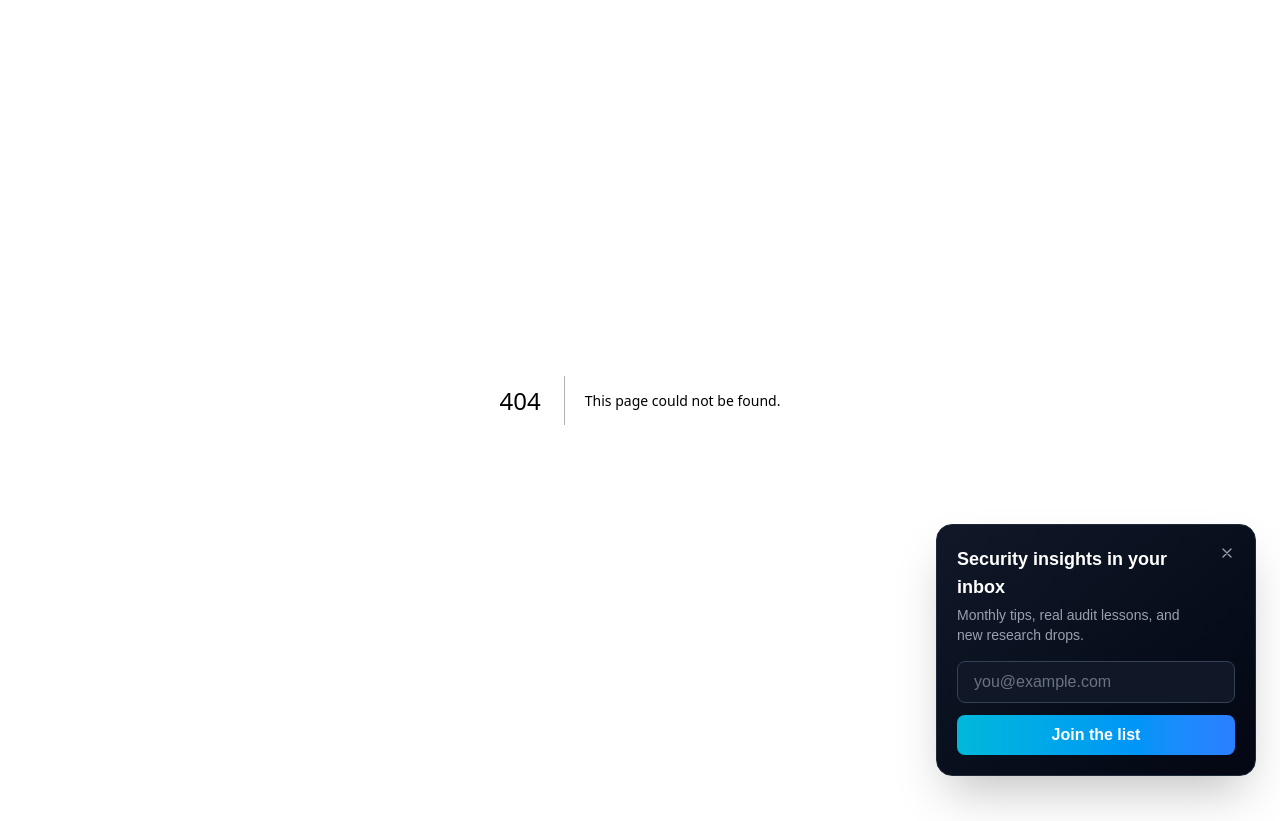
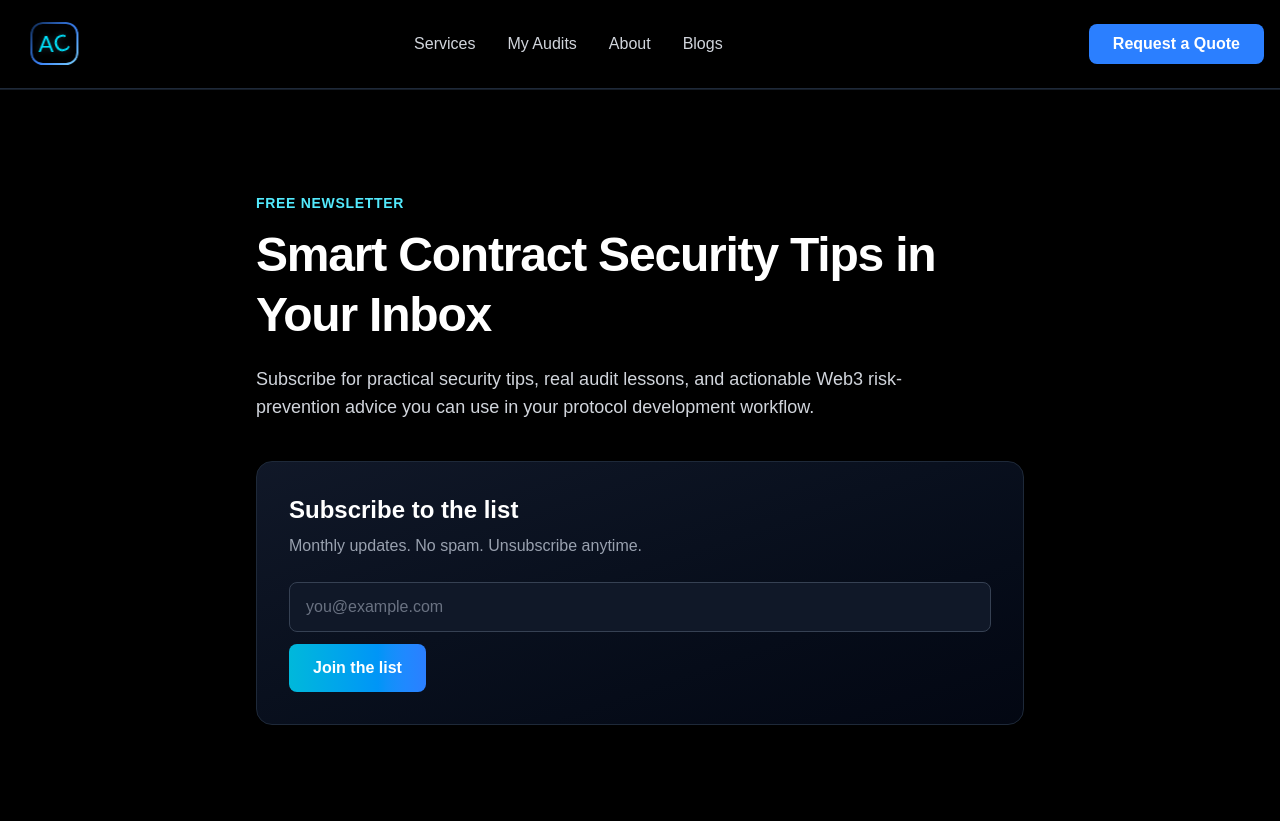
Before and after one commit to d4rk-source/personal_website, a Next.js app: page /security-tips-newsletter in a window 1280 px wide. Before the commit this address had no page. Before the commit the page ends 800 px from the top, so only its background shows below. Built offline with nearby package versions, Linux system fonts and the light colour scheme; a web font is replaced by a local one.

Commit message:
added newsletter SEO page

```diff
--- a/app/components/EmailSignupCard.tsx
+++ b/app/components/EmailSignupCard.tsx
@@ -1,11 +1,15 @@
 "use client";
 
 import { useState } from "react";
+import { usePathname } from "next/navigation";
 import { useForm, ValidationError } from "@formspree/react";
 
 export default function EmailSignupCard() {
   const [isDismissed, setIsDismissed] = useState(false);
   const [state, handleSubmit] = useForm("mdalqkkr");
+  const pathname = usePathname();
+
+  if (pathname === "/security-tips-newsletter") return null;
 
   if (isDismissed) return null;
 
--- /dev/null
+++ b/app/security-tips-newsletter/layout.tsx
@@ -0,0 +1,39 @@
+import type { Metadata } from "next";
+
+export const metadata: Metadata = {
+  title: "Security Tips Newsletter | Smart Contract Security Insights",
+  description:
+    "Subscribe to monthly smart contract security tips, real audit lessons, and practical Web3 risk prevention guidance.",
+  keywords:
+    "security tips newsletter, smart contract security newsletter, web3 security tips, defi security insights, blockchain audit lessons",
+  openGraph: {
+    type: "website",
+    url: "https://alexcipher.xyz/security-tips-newsletter",
+    title: "Security Tips Newsletter | Smart Contract Security Insights",
+    description:
+      "Get practical smart contract security tips, audit lessons, and Web3 risk prevention insights in your inbox.",
+    images: [
+      {
+        url: "https://alexcipher.xyz/og-image.jpg",
+        width: 1200,
+        height: 630,
+        alt: "Security Tips Newsletter",
+      },
+    ],
+  },
+  twitter: {
+    card: "summary_large_image",
+    title: "Security Tips Newsletter",
+    description: "Monthly security tips and audit lessons for Web3 builders.",
+    images: ["https://alexcipher.xyz/og-image.jpg"],
+  },
+  alternates: {
+    canonical: "https://alexcipher.xyz/security-tips-newsletter",
+  },
+};
+
+export default function SecurityTipsNewsletterLayout({
+  children,
+}: Readonly<{ children: React.ReactNode }>) {
+  return children;
+}
--- /dev/null
+++ b/app/security-tips-newsletter/page.tsx
@@ -0,0 +1,70 @@
+"use client";
+
+import Navigation from "@/app/components/Navigation";
+import { useForm, ValidationError } from "@formspree/react";
+
+export default function SecurityTipsNewsletterPage() {
+  const [state, handleSubmit] = useForm("mdalqkkr");
+
+  return (
+    <div className="min-h-screen bg-black text-white">
+      <Navigation redirectToHomeForSections />
+
+      <main className="px-4 py-16 md:py-24">
+        <section className="max-w-3xl mx-auto">
+          <p className="text-cyan-300 text-sm font-semibold uppercase tracking-wider">
+            Free Newsletter
+          </p>
+          <h1 className="mt-3 text-3xl sm:text-4xl md:text-5xl font-bold leading-tight tracking-tight">
+            Smart Contract Security Tips in Your Inbox
+          </h1>
+          <p className="mt-5 text-base sm:text-lg text-gray-300 max-w-2xl">
+            Subscribe for practical security tips, real audit lessons, and
+            actionable Web3 risk-prevention advice you can use in your protocol
+            development workflow.
+          </p>
+
+          <div className="mt-10 rounded-2xl border border-gray-800 bg-gradient-to-br from-gray-900 to-gray-950 p-6 sm:p-8">
+            <h2 className="text-2xl font-semibold">Subscribe to the list</h2>
+            <p className="mt-2 text-gray-400">
+              Monthly updates. No spam. Unsubscribe anytime.
+            </p>
+
+            <form onSubmit={handleSubmit} className="mt-6 space-y-3">
+              <label htmlFor="newsletter-email" className="sr-only">
+                Email address
+              </label>
+              <input
+                id="newsletter-email"
+                type="email"
+                name="email"
+                placeholder="you@example.com"
+                className="w-full rounded-lg bg-gray-900 border border-gray-700 px-4 py-3 text-white placeholder-gray-500 focus:outline-none focus:ring-2 focus:ring-cyan-500"
+                disabled={state.submitting || state.succeeded}
+                required
+              />
+              <ValidationError
+                prefix="Email"
+                field="email"
+                errors={state.errors}
+                className="block text-sm text-red-400"
+              />
+
+              <button
+                type="submit"
+                className="w-full sm:w-auto rounded-lg bg-gradient-to-r from-cyan-500 to-blue-500 px-6 py-3 font-semibold text-white hover:from-cyan-400 hover:to-blue-400 transition-all disabled:opacity-70"
+                disabled={state.submitting || state.succeeded}
+              >
+                {state.submitting
+                  ? "Submitting..."
+                  : state.succeeded
+                    ? "Thanks for subscribing"
+                    : "Join the list"}
+              </button>
+            </form>
+          </div>
+        </section>
+      </main>
+    </div>
+  );
+}
```
